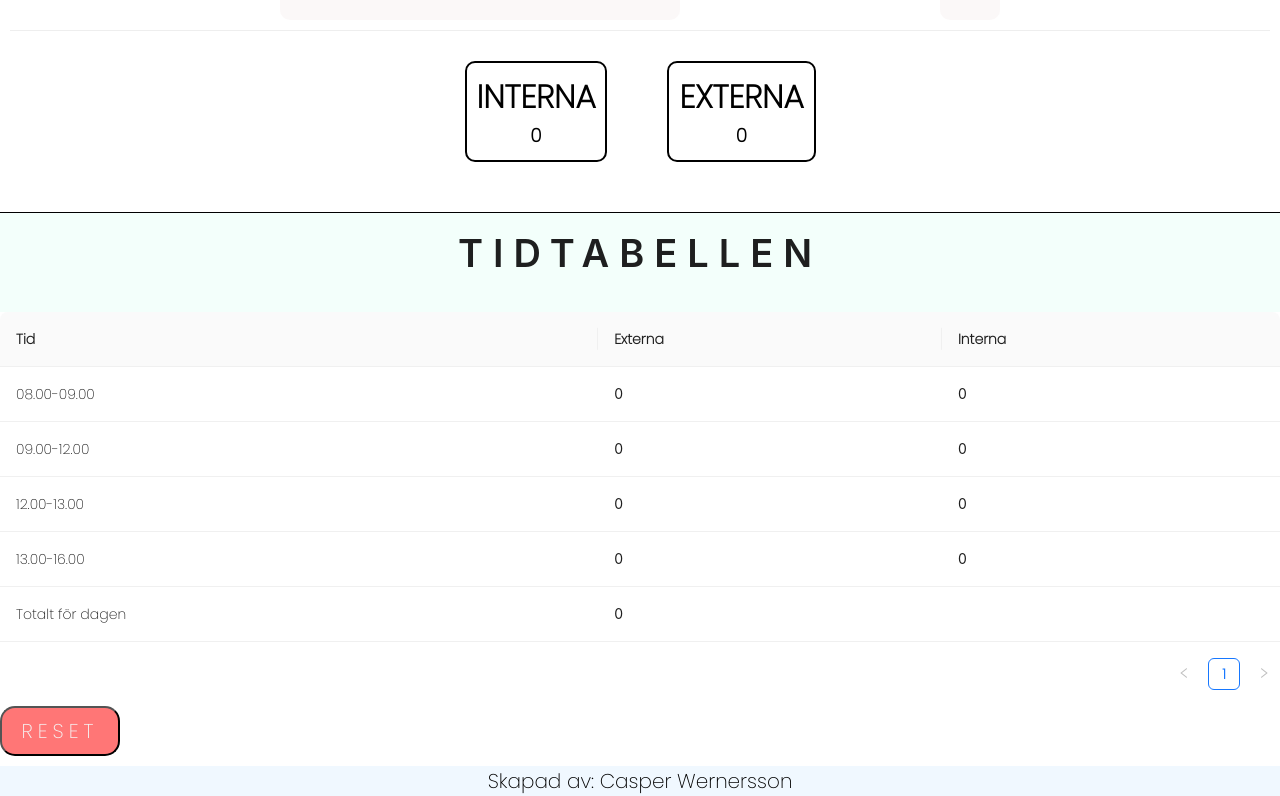
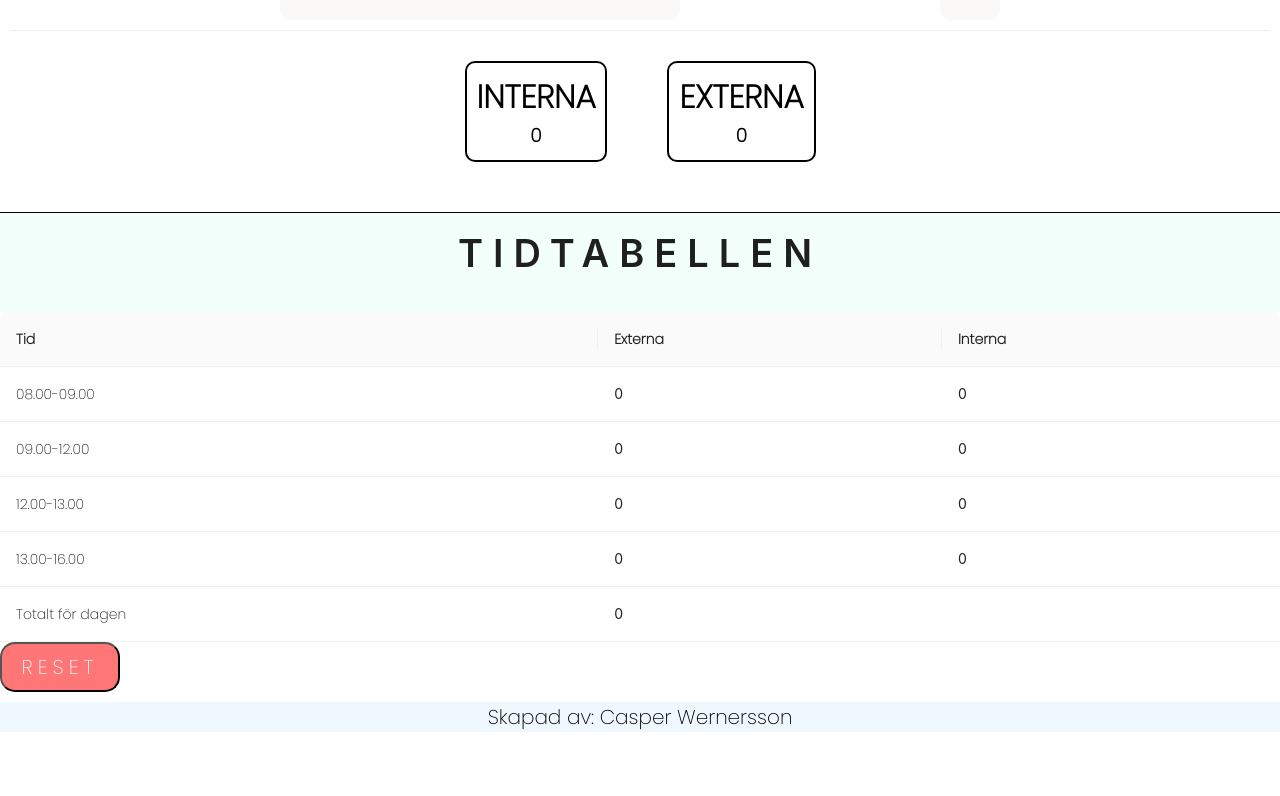
Before and after one commit to Cappeloow/StatisticCounter, a React (Vite) app in the folder client/: page / in a window 1280 px wide. Shown: the part 2534-3330 px from the top of the page. After the commit the page ends 3266 px from the top, so only its background shows below. Built offline with nearby package versions, Linux system fonts and the light colour scheme.

Commit message:
warningSign before executing the reset statitic

```diff
--- a/client/src/components/DailyResultsCard.tsx
+++ b/client/src/components/DailyResultsCard.tsx
@@ -59,6 +59,12 @@ function DailyResultsCard() {
     CalculateInternLength();
     CalculateExternLength();
   }, [matters]);
+
+  const [showResetConfirmation, setShowResetConfirmation] = useState(false);
+
+  const handleResetClick = () => {
+    setShowResetConfirmation(true);
+  };
   const resetStatistics = () => {
     localStorage.removeItem("statistics");
     window.location.reload();
@@ -76,9 +82,18 @@ function DailyResultsCard() {
         thirteenInt={thirteenInt.length}
         result={result}
       />
-      <button className="resetButton" onClick={resetStatistics}>
+      <button className="resetButton" onClick={handleResetClick}>
         Reset
       </button>
+      {showResetConfirmation && (
+        <div className="warningSign">
+          <p>Är du säker på att du vill börja om?</p>
+          <Button onClick={resetStatistics}>Ja</Button>
+          <Button onClick={() => setShowResetConfirmation(false)}>
+            Avbryt
+          </Button>
+        </div>
+      )}
     </div>
   );
 }
--- a/client/src/components/TimeTable.tsx
+++ b/client/src/components/TimeTable.tsx
@@ -90,7 +90,12 @@ const TimeTable: React.FC<TimeTableProps> = (props) => {
   ];
 
   return (
-    <Table style={{ userSelect: "none" }} columns={columns} dataSource={data} />
+    <Table
+      style={{ userSelect: "none" }}
+      columns={columns}
+      dataSource={data}
+      pagination={false}
+    />
   );
 };
 
```
